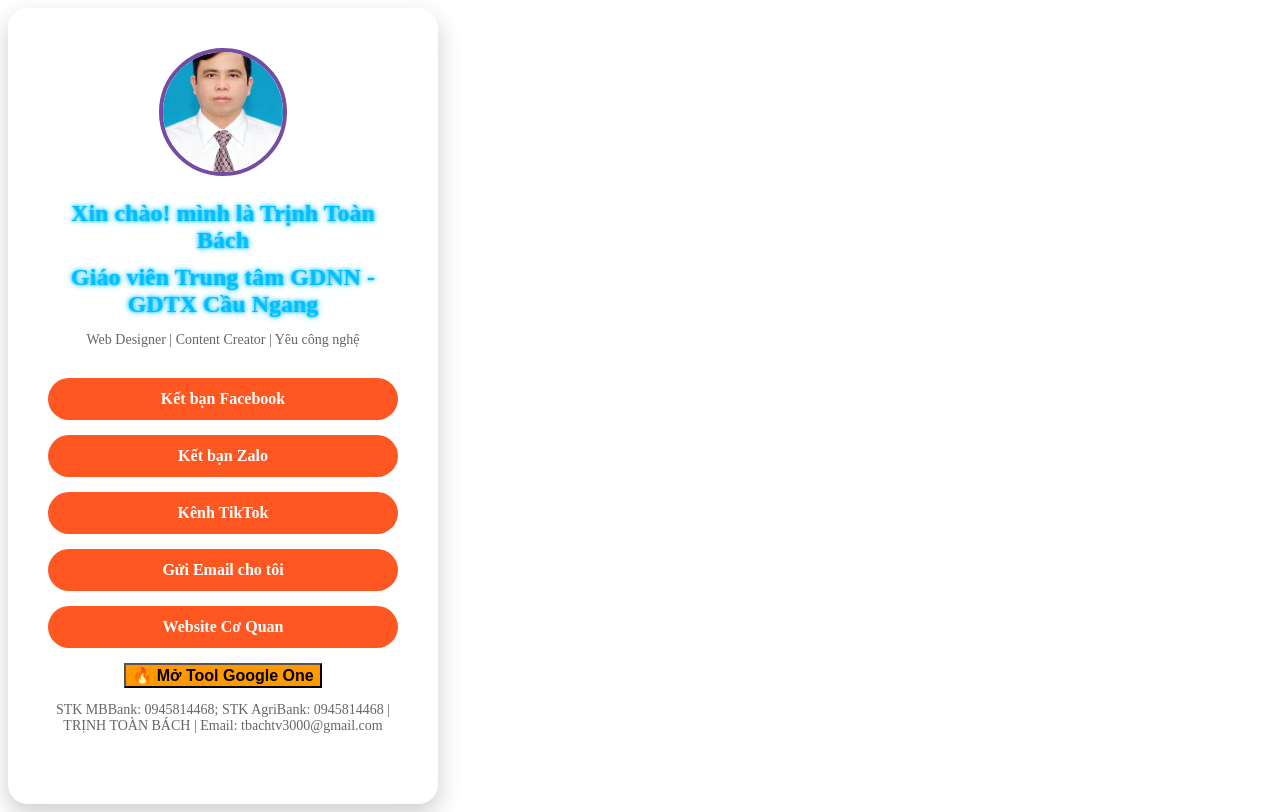
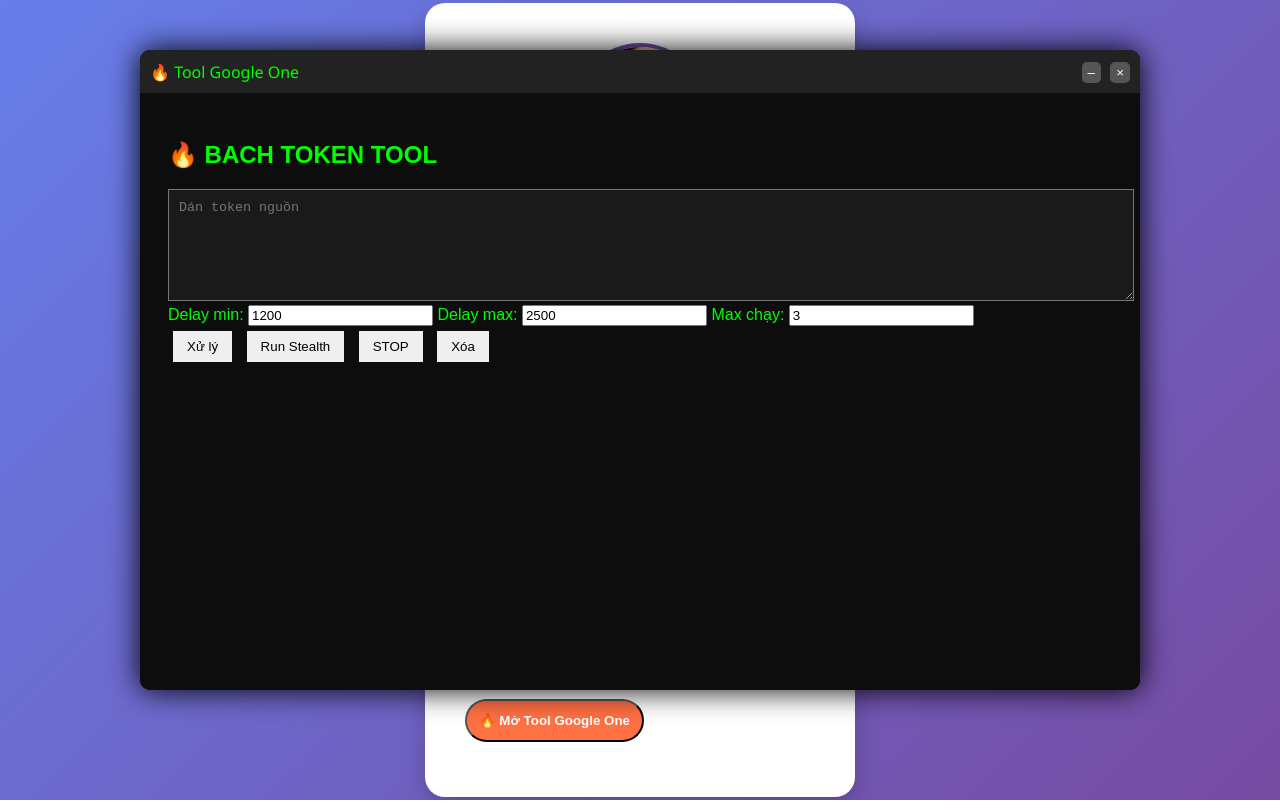
Before and after one commit to bachttcn/Trang-web-c-a-B-ch, a plain HTML site: page index.html in a window 1280 px wide. Drawn offline with Linux system fonts and the light colour scheme.

Commit message:
Update index.html

```diff
--- a/index.html
+++ b/index.html
@@ -5,7 +5,16 @@
 <meta name="viewport" content="width=device-width, initial-scale=1.0">
 <title>Trang Cá Nhân Của Toàn Bách</title>
 <style>
-body
+body {
+  font-family: 'Segoe UI', Tahoma, Geneva, Verdana, sans-serif;
+  background: linear-gradient(135deg, #667eea 0%, #764ba2 100%);
+  display: flex;
+  justify-content: center;
+  align-items: center;
+  min-height: 100vh;
+  margin: 0;
+  color: #333;
+}
 .card {
   background: white;
   padding: 40px;
@@ -23,19 +32,19 @@ body
   border: 4px solid #764ba2;
   margin-bottom: 20px;
 }
-/* Tiêu đề */
 h1 {
   font-size: 24px;
   margin: 0 0 10px;
-  color: #00bfff; /* màu chữ */
-  text-shadow: 0 0 3px #00bfff, 0 0 6px #00bfff; /* glow vừa phải */
+  color: #00aaff; /* xanh tươi, dễ đọc */
+  text-shadow: 0 0 2px #00aaff, 0 0 4px #00aaff; /* glow nhẹ */
+  font-weight: bold;
+  line-height: 1.3;
 }
 p { color: #666; margin-bottom: 30px; font-size: 14px; }
 
-/* Nút liên hệ đồng bộ */
 .btn {
   display: block;
-  background-color: #ff5722; /* cam đẹp */
+  background-color: #ff5722; /* màu cam cho các nút liên hệ */
   color: white;
   text-decoration: none;
   padding: 12px;
@@ -44,15 +53,59 @@ p { color: #666; margin-bottom: 30px; font-size: 14px; }
   transition: 0.3s;
   font-weight: bold;
 }
-.btn:hover { background-color: #ff784e; }
+.btn:hover {
+  background-color: #e64a19; /* màu hover tối hơn */
+  color: white;
+  transform: translateY(-2px);
+}
+.btn-google {
+  background-color: #ff7043; /* màu riêng cho nút Tool Google One */
+}
+.btn-google:hover {
+  background-color: #ff5722;
+}
 
-/* Nút Tool Google One riêng */
-#openTool {
-  background-color: #ff9900; /* cam sáng riêng */
-  font-weight: bold;
-  font-size: 16px;
+/* Popup Tool */
+#toolPopup {
+  display: none;
+  position: fixed;
+  top: 50px;
+  left: 50%;
+  transform: translateX(-50%);
+  width: 90%;
+  max-width: 1000px;
+  height: 80%;
+  background: #0d0d0d;
+  border-radius: 10px;
+  box-shadow: 0 0 30px #000;
+  z-index: 9999;
+  flex-direction: column;
+  overflow: hidden;
+  display: flex;
 }
-#openTool:hover { background-color: #ffb84d; }
+#popupHeader {
+  background: #222;
+  color: #0f0;
+  padding: 10px;
+  cursor: move;
+  display: flex;
+  justify-content: space-between;
+  align-items: center;
+}
+#popupHeader button {
+  margin-left: 5px;
+  background: #555;
+  color: white;
+  border: none;
+  border-radius: 5px;
+  padding: 3px 6px;
+  cursor: pointer;
+}
+#toolFrame {
+  flex: 1;
+  border: none;
+  width: 100%;
+}
 </style>
 </head>
 <body>
@@ -71,17 +124,74 @@ p { color: #666; margin-bottom: 30px; font-size: 14px; }
   <a href="https://www.facebook.com/trungtamgdnngdtxcaungang" class="btn" target="_blank">Website Cơ Quan</a>
 
   <!-- Nút mở Tool Google One -->
-  <button id="openTool">🔥 Mở Tool Google One</button>
+  <button id="openTool" class="btn btn-google">🔥 Mở Tool Google One</button>
 
-  <p>STK MBBank: 0945814468; STK AgriBank: 0945814468 | TRỊNH TOÀN BÁCH | Email: tbachtv3000@gmail.com</p>
+</div>
+
+<!-- Popup Tool -->
+<div id="toolPopup">
+  <div id="popupHeader">
+    <span>🔥 Tool Google One</span>
+    <div>
+      <button id="minimizeTool">–</button>
+      <button id="closeTool">×</button>
+    </div>
+  </div>
+  <iframe id="toolFrame" src="/tool.html"></iframe>
 </div>
 
 <script>
 const openBtn = document.getElementById("openTool");
+const closeBtn = document.getElementById("closeTool");
+const minimizeBtn = document.getElementById("minimizeTool");
+const popup = document.getElementById("toolPopup");
+const frame = document.getElementById("toolFrame");
+const header = document.getElementById("popupHeader");
 
-// popup gốc, không tự mở
+let minimized = false;
+let isDragging = false;
+let offsetX, offsetY;
+
+// Mở popup khi click
 openBtn.onclick = () => {
-  if(typeof showPopup === "function") showPopup();
+  popup.style.display = "flex";
+  popup.style.height = "80%";
+  frame.style.display = "block";
+};
+
+// Đóng popup
+closeBtn.onclick = () => popup.style.display = "none";
+
+// Minimize/Maximize
+minimizeBtn.onclick = () => {
+  minimized = !minimized;
+  if(minimized){
+    popup.style.height = "40px";
+    frame.style.display = "none";
+  } else {
+    popup.style.height = "80%";
+    frame.style.display = "block";
+  }
+};
+
+// Drag popup
+header.onmousedown = (e) => {
+  isDragging = true;
+  offsetX = e.clientX - popup.offsetLeft;
+  offsetY = e.clientY - popup.offsetTop;
+  document.body.style.userSelect = "none";
+};
+document.onmouseup = () => { isDragging = false; document.body.style.userSelect = "auto"; };
+document.onmousemove = (e) => {
+  if(isDragging){
+    let left = e.clientX - offsetX;
+    let top = e.clientY - offsetY;
+    left = Math.max(0, Math.min(left, window.innerWidth - popup.offsetWidth));
+    top = Math.max(0, Math.min(top, window.innerHeight - popup.offsetHeight));
+    popup.style.left = left + "px";
+    popup.style.top = top + "px";
+    popup.style.transform = "none";
+  }
 };
 </script>
 
```
